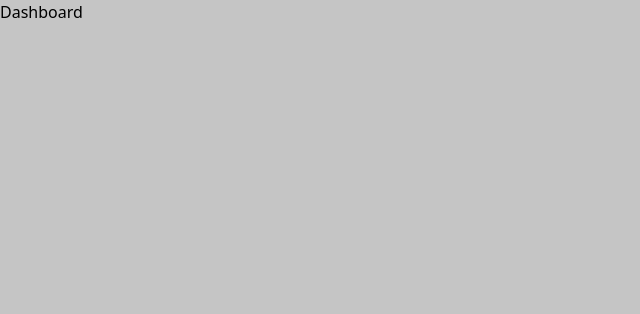
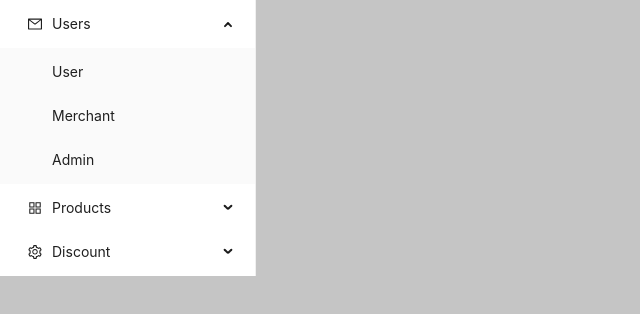
Before and after one commit to tushar-h789/eCommerce-frontend, a React (Vite) app: page /dashboard in a window 1280 px wide. Shown: the top 314 px of the page, without its empty margins (0-640 px from the left). Built offline with nearby package versions, Linux system fonts and the light colour scheme.

Commit message:
user dashboard design and user show done

```diff
--- a/package.json
+++ b/package.json
@@ -10,12 +10,14 @@
     "preview": "vite preview"
   },
   "dependencies": {
+    "@reduxjs/toolkit": "^2.1.0",
     "antd": "^5.14.0",
     "axios": "^1.6.7",
     "localforage": "^1.10.0",
     "match-sorter": "^6.3.3",
     "react": "^18.2.0",
     "react-dom": "^18.2.0",
+    "react-redux": "^9.1.0",
     "react-router-dom": "^6.22.0",
     "sort-by": "^1.2.0",
     "sweetalert2": "^11.10.5"
--- a/src/main.jsx
+++ b/src/main.jsx
@@ -1,11 +1,17 @@
-import React from 'react'
-import ReactDOM from 'react-dom/client'
-import './index.css'
-import { RouterProvider } from 'react-router-dom'
-import { router } from './Router'
+import React from "react";
+import ReactDOM from "react-dom/client";
+import "./index.css";
+import { RouterProvider } from "react-router-dom";
+import { router } from "./Router";
+import { Provider } from "react-redux";
+import { store } from "../store";
 
-ReactDOM.createRoot(document.getElementById('root')).render(
+ReactDOM.createRoot(document.getElementById("root")).render(
   <React.StrictMode>
-   <RouterProvider router={router} />
-  </React.StrictMode>,
-)
+    <Provider store={store}>
+      <div className="max-w-screen-2xl mx-auto">
+        <RouterProvider router={router} />
+      </div>
+    </Provider>
+  </React.StrictMode>
+);
--- a/src/pages/Dashboard.jsx
+++ /dev/null
@@ -1,8 +0,0 @@
-
-const Dashboard = () => {
-  return (
-    <div>Dashboard</div>
-  )
-}
-
-export default Dashboard
--- /dev/null
+++ b/src/pages/Dashboard/Admin/Admin.jsx
@@ -0,0 +1,76 @@
+import axios from "axios";
+import { useEffect, useState } from "react";
+import { Table } from "antd";
+
+const Admin = () => {
+  const [userList, setUserList] = useState([]);
+  const [userName, setUserName] = useState([]);
+
+  //   table part start
+  const columns = [
+    {
+      title: "Name",
+      dataIndex: "name",
+      filters: userName,
+      onFilter: (value, record) => record.name.indexOf(value) === 0,
+      sorter: (a, b) => a.name.length - b.name.length,
+      sortDirections: ["descend"],
+    },
+    {
+      title: "Email",
+      filterMode: "tree",
+      filterSearch: true,
+      dataIndex: "email",
+    },
+    {
+      title: "Role",
+      dataIndex: "role",
+      onFilter: (value, record) => record.address.indexOf(value) === 0,
+    },
+  ];
+  const onChange = (pagination, filters, sorter, extra) => {
+    console.log("params", pagination, filters, sorter, extra);
+  };
+  //   table part end
+
+  useEffect(() => {
+    const userName = [];
+    async function usersList() {
+      const userList = await axios.get(
+        "http://localhost:7000/api/v1/auth/userlist"
+      );
+      setUserList(userList.data);
+
+      userList.data.map((users) => {
+        userName.push({
+          text: users.name,
+          value: users.name,
+        });
+      });
+
+      setUserName(userName);
+    }
+
+    usersList();
+  }, []);
+
+  const filteredUser = userList.filter((user)=> user.role === "Admin")
+//   console.log(filteredUser);
+
+  return (
+    <div>
+      <div className="flex justify-evenly">
+        <h2 className="text-3xl font-bold my-2">
+          Total Admin: {filteredUser.length}
+        </h2>
+        <h2 className="text-3xl font-bold my-2">
+          Total Users: {userList.length}
+        </h2>
+      </div>
+
+      <Table columns={columns} dataSource={filteredUser} onChange={onChange} />
+    </div>
+  );
+};
+
+export default Admin;
--- /dev/null
+++ b/src/pages/Dashboard/DashboardHome/Dashboard.jsx
@@ -0,0 +1,11 @@
+import SiteBar from "../SiteBar/SiteBar"
+
+const Dashboard = () => {
+  return (
+    <div className="">
+      <SiteBar/>
+    </div>
+  )
+}
+
+export default Dashboard
--- /dev/null
+++ b/src/pages/Dashboard/Merchant/Merchant.jsx
@@ -0,0 +1,76 @@
+import axios from "axios";
+import { useEffect, useState } from "react";
+import { Table } from "antd";
+
+const Merchant = () => {
+  const [userList, setUserList] = useState([]);
+  const [userName, setUserName] = useState([]);
+
+  //   table part start
+  const columns = [
+    {
+      title: "Name",
+      dataIndex: "name",
+      filters: userName,
+      onFilter: (value, record) => record.name.indexOf(value) === 0,
+      sorter: (a, b) => a.name.length - b.name.length,
+      sortDirections: ["descend"],
+    },
+    {
+      title: "Email",
+      filterMode: "tree",
+      filterSearch: true,
+      dataIndex: "email",
+    },
+    {
+      title: "Role",
+      dataIndex: "role",
+      onFilter: (value, record) => record.address.indexOf(value) === 0,
+    },
+  ];
+  const onChange = (pagination, filters, sorter, extra) => {
+    console.log("params", pagination, filters, sorter, extra);
+  };
+  //   table part end
+
+  useEffect(() => {
+    const userName = [];
+    async function usersList() {
+      const userList = await axios.get(
+        "http://localhost:7000/api/v1/auth/userlist"
+      );
+      setUserList(userList.data);
+
+      userList.data.map((users) => {
+        userName.push({
+          text: users.name,
+          value: users.name,
+        });
+      });
+
+      setUserName(userName);
+    }
+
+    usersList();
+  }, []);
+
+  const filteredUser = userList.filter((user)=> user.role === "Merchant")
+  console.log(filteredUser);
+
+  return (
+    <div>
+      <div className="flex justify-evenly">
+        <h2 className="text-3xl font-bold my-2">
+          Total Merchant: {filteredUser.length}
+        </h2>
+        <h2 className="text-3xl font-bold my-2">
+          Total Users: {userList.length}
+        </h2>
+      </div>
+
+      <Table columns={columns} dataSource={filteredUser} onChange={onChange} />
+    </div>
+  );
+};
+
+export default Merchant;
--- /dev/null
+++ b/src/pages/Dashboard/SiteBar/SiteBar.jsx
@@ -0,0 +1,88 @@
+import { useState } from "react";
+import {
+  AppstoreOutlined,
+  MailOutlined,
+  SettingOutlined,
+} from "@ant-design/icons";
+import { Col, Menu, Row } from "antd";
+import { Outlet, useNavigate } from "react-router-dom";
+function getItem(label, key, icon, children, type) {
+  return {
+    key,
+    icon,
+    children,
+    label,
+    type,
+  };
+}
+const items = [
+  getItem("Users", "sub1", <MailOutlined />, [
+    getItem("User", "userlist"),
+    getItem("Merchant", "merchant"),
+    getItem("Admin", "admin"),
+  ]),
+  getItem("Products", "sub2", <AppstoreOutlined />, [
+    getItem("Category", "sub3", null, [
+      getItem("Add Category", "3"),
+      getItem("View Category", "4"),
+    ]),
+    getItem("Sub Category", "sub4", null, [
+      getItem("Add Sub Category", "5"),
+      getItem("View Sub Category", "6"),
+    ]),
+    getItem("Product", "sub5", null, [
+      getItem("Add Product", "7"),
+      getItem("View Product", "8"),
+    ]),
+  ]),
+  getItem("Discount", "sub6", <SettingOutlined />, [
+    getItem("Add Discount", "9"),
+    getItem("View Discount", "10"),
+  ]),
+];
+
+// submenu keys of first level
+const rootSubmenuKeys = ["sub1", "sub2", "sub6"];
+
+const SiteBar = () => {
+  const [openKeys, setOpenKeys] = useState(["sub1"]);
+  const navigate = useNavigate();
+
+  const onOpenChange = (keys) => {
+    const latestOpenKey = keys.find((key) => openKeys.indexOf(key) === -1);
+    if (latestOpenKey && rootSubmenuKeys.indexOf(latestOpenKey) === -1) {
+      setOpenKeys(keys);
+    } else {
+      setOpenKeys(latestOpenKey ? [latestOpenKey] : []);
+    }
+  };
+
+  const handleSidebarOpen = (event) => {
+    // console.log(event);
+    navigate(event.key);
+  };
+
+  return (
+    <>
+      <Row className="my-4">
+        <Col span={5}>
+          <Menu
+            mode="inline"
+            openKeys={openKeys}
+            onClick={handleSidebarOpen}
+            onOpenChange={onOpenChange}
+            style={{
+              width: 256,
+            }}
+            items={items}
+          />
+        </Col>
+        <Col span={19}>
+          <Outlet />
+        </Col>
+      </Row>
+    </>
+  );
+};
+
+export default SiteBar;
--- /dev/null
+++ b/src/pages/Dashboard/UserList/UserList.jsx
@@ -0,0 +1,76 @@
+import axios from "axios";
+import { useEffect, useState } from "react";
+import { Table } from "antd";
+
+const UserList = () => {
+  const [userList, setUserList] = useState([]);
+  const [userName, setUserName] = useState([]);
+
+  //   table part start
+  const columns = [
+    {
+      title: "Name",
+      dataIndex: "name",
+      filters: userName,
+      onFilter: (value, record) => record.name.indexOf(value) === 0,
+      sorter: (a, b) => a.name.length - b.name.length,
+      sortDirections: ["descend"],
+    },
+    {
+      title: "Email",
+      filterMode: "tree",
+      filterSearch: true,
+      dataIndex: "email",
+    },
+    {
+      title: "Role",
+      dataIndex: "role",
+      onFilter: (value, record) => record.address.indexOf(value) === 0,
+    },
+  ];
+  const onChange = (pagination, filters, sorter, extra) => {
+    console.log("params", pagination, filters, sorter, extra);
+  };
+  //   table part end
+
+  useEffect(() => {
+    const userName = [];
+    async function usersList() {
+      const userList = await axios.get(
+        "http://localhost:7000/api/v1/auth/userlist"
+      );
+      setUserList(userList.data);
+
+      userList.data.map((users) => {
+        userName.push({
+          text: users.name,
+          value: users.name,
+        });
+      });
+
+      setUserName(userName);
+    }
+
+    usersList();
+  }, []);
+
+  const filteredUser = userList.filter((user) => user.role === "User");
+  //   console.log(filteredUser);
+
+  return (
+    <div>
+      <div className="flex justify-evenly">
+        <h2 className="text-3xl font-bold my-2">
+          Total User: {filteredUser.length}
+        </h2>
+        <h2 className="text-3xl font-bold my-2">
+          Total Users: {userList.length}
+        </h2>
+      </div>
+
+      <Table columns={columns} dataSource={filteredUser} onChange={onChange} />
+    </div>
+  );
+};
+
+export default UserList;
--- a/src/pages/Login.jsx
+++ b/src/pages/Login.jsx
@@ -20,6 +20,7 @@ const Login = () => {
         "http://localhost:7000/api/v1/auth/login",
         userInfo
       );
+      console.log(loginInfo.data);
 
       if (loginInfo.data.role === "User" || loginInfo.status === 403) {
         console.log("do not allow ");
@@ -38,6 +39,9 @@ const Login = () => {
             timer: 1500,
           });
           setErrorMessage(null);
+
+          // set user information local storage
+          localStorage.setItem('user', JSON.stringify(loginInfo.data))
           // Redirect to a different page or provide feedback
           navigate('/dashboard');
         }
@@ -133,7 +137,7 @@ const Login = () => {
 
           <div className="my-4">
             <p>
-              Don't have an account? Please{" "}
+              Do not have an account? Please{" "}
               <span className="text-blue-500 font-bold">
                 <Link to="/registration">Register</Link>
               </span>
--- /dev/null
+++ b/src/slices/userSlices.js
@@ -0,0 +1,26 @@
+import { createSlice } from '@reduxjs/toolkit'
+
+const initialState = {
+  value: null,
+}
+
+export const userSlice = createSlice({
+  name: 'user',
+  initialState,
+  reducers: {
+    activeUser: (state, actions) => {
+      state.value = actions.payload
+    },
+    decrement: (state) => {
+      state.value -= 1
+    },
+    incrementByAmount: (state, action) => {
+      state.value += action.payload
+    },
+  },
+})
+
+// Action creators are generated for each case reducer function
+export const { activeUser } = userSlice.actions
+
+export default userSlice.reducer
--- /dev/null
+++ b/store.js
@@ -0,0 +1,8 @@
+import { configureStore } from '@reduxjs/toolkit'
+import userSlices from './src/slices/userSlices'
+
+export const store = configureStore({
+  reducer: {
+    activeUser: userSlices
+  },
+})
```
Also changed, not shown: src/Router.jsx (+19 -2 lines), 1 other file (tests, documents, lock files or other folders).
